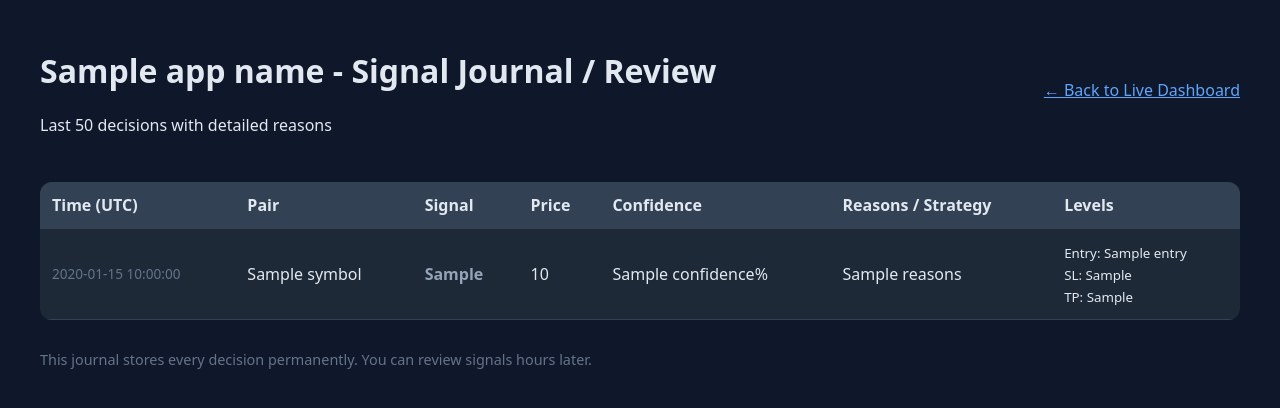
After one commit to chatact135-wq/currency, a FastAPI app: template templates/review.html in a window 1280 px wide. The commit adds this page. Shown: the top 408 px of the page. Run offline with FastAPI, Linux system fonts and the light colour scheme; the template is opened without the code that fills it: most values are stand-ins (such as "Sample title", 1, 10 or a date in 2020).

Commit message:
Add files via upload

```diff
--- a/app.py
+++ b/app.py
@@ -1,8 +1,9 @@
 from __future__ import annotations
 from pathlib import Path
-from typing import Dict
+from typing import Dict, List
 import os
 import traceback
+import sqlite3
 from datetime import datetime, timezone
 
 from fastapi import FastAPI, Request
@@ -19,6 +20,31 @@ app = FastAPI(title=APP_NAME)
 
 app.mount("/static", StaticFiles(directory=str(BASE_DIR / "static")), name="static")
 templates = Jinja2Templates(directory=str(BASE_DIR / "templates"))
+
+# Persistent Signal Journal
+DB_PATH = BASE_DIR / "signals_journal.db"
+
+def init_db():
+    conn = sqlite3.connect(DB_PATH)
+    conn.execute("""
+        CREATE TABLE IF NOT EXISTS signals (
+            id INTEGER PRIMARY KEY AUTOINCREMENT,
+            timestamp TEXT,
+            symbol TEXT,
+            signal_type TEXT,
+            price REAL,
+            confidence INTEGER,
+            reasons TEXT,
+            expected_time TEXT,
+            entry REAL,
+            stop_loss REAL,
+            take_profit REAL
+        )
+    """)
+    conn.commit()
+    conn.close()
+
+init_db()
 
 _LAST_SIGNALS: Dict[str, dict] = {}
 
@@ -43,6 +69,30 @@ async def analyze_all() -> dict:
         signal["signal_time_utc"] = datetime.now(timezone.utc).isoformat()
         results[symbol] = signal
         _LAST_SIGNALS[symbol] = signal
+
+        # Save to persistent journal
+        try:
+            conn = sqlite3.connect(DB_PATH)
+            conn.execute("""
+                INSERT INTO signals
+                (timestamp, symbol, signal_type, price, confidence, reasons, expected_time, entry, stop_loss, take_profit)
+                VALUES (?, ?, ?, ?, ?, ?, ?, ?, ?, ?)
+            """, (
+                signal["signal_time_utc"],
+                symbol,
+                signal.get("signal", "NO TRADE"),
+                current_price,
+                signal.get("confidence", 0),
+                " | ".join(signal.get("reasons", [])),
+                signal.get("expected_move", "N/A"),
+                signal.get("entry"),
+                signal.get("stop_loss"),
+                signal.get("take_profit")
+            ))
+            conn.commit()
+            conn.close()
+        except Exception as e:
+            print(f"Journal save error: {e}")
 
     return results
 
@@ -74,10 +124,46 @@ async def api_signals():
         )
 
 
+@app.get("/review", response_class=HTMLResponse)
+async def review_page(request: Request):
+    try:
+        conn = sqlite3.connect(DB_PATH)
+        conn.row_factory = sqlite3.Row
+        cursor = conn.cursor()
+        cursor.execute("""
+            SELECT * FROM signals
+            ORDER BY timestamp DESC
+            LIMIT 50
+        """)
+        history = cursor.fetchall()
+        conn.close()
+
+        return templates.TemplateResponse("review.html", {
+            "request": request,
+            "app_name": APP_NAME,
+            "history": history
+        })
+    except Exception as e:
+        return HTMLResponse(f"<h1>Error loading journal: {str(e)}</h1>")
+
+@app.get("/api/journal")
+async def api_journal():
+    try:
+        conn = sqlite3.connect(DB_PATH)
+        conn.row_factory = sqlite3.Row
+        cursor = conn.cursor()
+        cursor.execute("SELECT * FROM signals ORDER BY timestamp DESC LIMIT 100")
+        history = [dict(row) for row in cursor.fetchall()]
+        conn.close()
+        return {"status": "ok", "history": history}
+    except Exception as e:
+        return {"status": "error", "message": str(e)}
+
 @app.get("/debug")
 async def debug():
     return {
         "app": APP_NAME,
         "symbols": SYMBOLS,
         "has_api_key": bool(os.getenv("TWELVEDATA_API_KEY")),
+        "db_path": str(DB_PATH)
     }
--- a/templates/dashboard.html
+++ b/templates/dashboard.html
@@ -32,6 +32,10 @@
             <div>
                 <h1>{{ app_name }} - Balanced Mode</h1>
                 <p style="color:#94a3b8; margin: 5px 0 0 0;">Higher Quality Signals • Moderate Frequency • Better Accuracy</p>
+            </div>
+            <div>
+                <a href="/review" style="color:#60a5fa; margin-right: 15px;">📜 Signal Journal</a>
+                <div style="color:#22c55e; font-weight:600; display: inline;">LIVE</div>
             </div>
             <div style="text-align: right;">
                 <div style="color:#22c55e; font-weight:600;">LIVE</div>
--- /dev/null
+++ b/templates/review.html
@@ -0,0 +1,67 @@
+<!DOCTYPE html>
+<html>
+<head>
+    <title>{{ app_name }} - Signal Journal</title>
+    <meta charset="utf-8">
+    <meta name="viewport" content="width=device-width, initial-scale=1">
+    <style>
+        body { font-family: system-ui, sans-serif; background: #0f172a; color: #e2e8f0; padding: 20px; }
+        .container { max-width: 1200px; margin: 0 auto; }
+        .header { display: flex; justify-content: space-between; align-items: center; margin-bottom: 30px; }
+        table { width: 100%; border-collapse: collapse; background: #1e2937; border-radius: 12px; overflow: hidden; }
+        th, td { padding: 12px; text-align: left; border-bottom: 1px solid #334155; }
+        th { background: #334155; }
+        .buy { color: #22c55e; }
+        .sell { color: #ef4444; }
+        .no-trade { color: #94a3b8; }
+        .reason-cell { max-width: 400px; white-space: pre-wrap; }
+        .timestamp { font-size: 0.85rem; color: #64748b; }
+    </style>
+</head>
+<body>
+    <div class="container">
+        <div class="header">
+            <div>
+                <h1>{{ app_name }} - Signal Journal / Review</h1>
+                <p>Last 50 decisions with detailed reasons</p>
+            </div>
+            <a href="/" style="color:#60a5fa;">← Back to Live Dashboard</a>
+        </div>
+
+        <table>
+            <thead>
+                <tr>
+                    <th>Time (UTC)</th>
+                    <th>Pair</th>
+                    <th>Signal</th>
+                    <th>Price</th>
+                    <th>Confidence</th>
+                    <th>Reasons / Strategy</th>
+                    <th>Levels</th>
+                </tr>
+            </thead>
+            <tbody>
+                {% for row in history %}
+                <tr>
+                    <td class="timestamp">{{ row['timestamp'][:19] }}</td>
+                    <td>{{ row['symbol'] }}</td>
+                    <td class="{% if 'BUY' in row['signal_type'] %}buy{% elif 'SELL' in row['signal_type'] %}sell{% else %}no-trade{% endif %}">
+                        <strong>{{ row['signal_type'] }}</strong>
+                    </td>
+                    <td>{{ row['price'] }}</td>
+                    <td>{{ row['confidence'] }}%</td>
+                    <td class="reason-cell">{{ row['reasons'] }}</td>
+                    <td>
+                        {% if row['entry'] %}<small>Entry: {{ row['entry'] }}<br>SL: {{ row['stop_loss'] }}<br>TP: {{ row['take_profit'] }}</small>{% endif %}
+                    </td>
+                </tr>
+                {% endfor %}
+            </tbody>
+        </table>
+
+        <p style="margin-top: 30px; color: #64748b; font-size: 0.9rem;">
+            This journal stores every decision permanently. You can review signals hours later.
+        </p>
+    </div>
+</body>
+</html>
```
Also changed, not shown: core/strategy_engine.py (+13 -2 lines).
